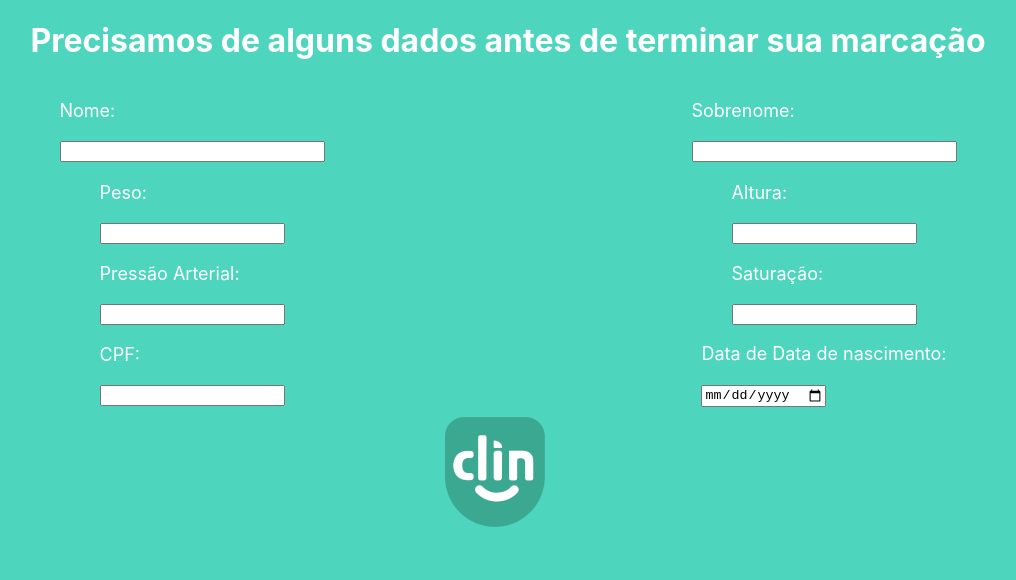
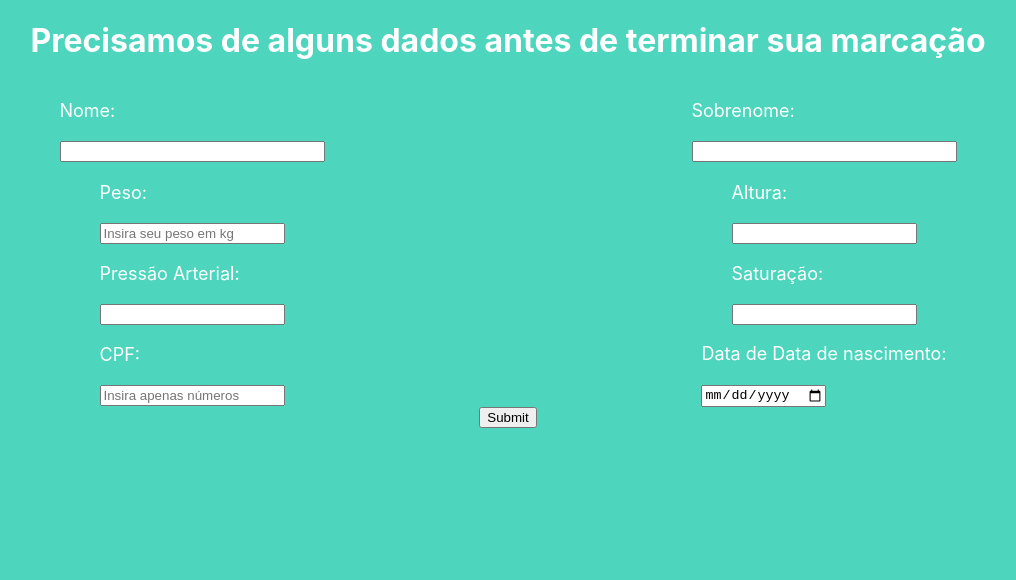
Before and after one commit to joaolopeslima/Projeto-clin-joao, a plain HTML site: page projetoClinJoao-Cadastro.html in a window 1280 px wide. Shown: the whole page, without its empty margins (132-1148 px from the left). Drawn offline with Linux system fonts and the light colour scheme.

Commit message:
alterações no style

```diff
--- a/Style.css
+++ b/Style.css
@@ -19,7 +19,7 @@ div.Clin
 div.Escolha
 {
     font-family: -apple-system, BlinkMacSystemFont, 'Segoe UI', Roboto, Oxygen, Ubuntu, Cantarell, 'Open Sans', 'Helvetica Neue', sans-serif;
-    color: #f0f0f0;
+    color: #ffffff;
     font-size: 5px;
     text-align: center;
     margin-top: 8px;
@@ -161,9 +161,13 @@ div.titulo-horarios
       font-size: large;
   }
 
-  .Nome\: { grid-area: Nome\:; }
+  .Nome\: {
+            grid-area: Nome\:;
 
-  .Sobrenome\: { grid-area: Sobrenome\:; }
+
+          }
+
+  .Sobrenome\: { grid-area: Sobrenome\:;}
 
   .Peso\: { grid-area: Peso\:; }
 
@@ -177,9 +181,27 @@ div.titulo-horarios
 
   .Data-de-nascimento\: { grid-area: Data-de-nascimento\:; }
 
-  div.Logo-Clin {
-    margin: auto;
-    width: 10%;
-    height: 150px;
-    padding: 10px;
-  }
+  input[type=number]::-webkit-inner-spin-button,
+    input[type=number]::-webkit-outer-spin-button {
+        -webkit-appearance: none;
+        margin: 0;
+    }
+
+    .container2 {  display: grid;
+        grid-template-columns: 1fr;
+        grid-template-rows: 1fr 1fr;
+        gap: 4% 0px;
+        grid-auto-flow: row;
+        justify-content: center;
+        align-content: center;
+        justify-items: center;
+        align-items: center;
+        grid-template-areas:
+          "submitDados"
+          "logoClin";
+      }
+
+      .submitDados
+        {
+          grid-area: submitDados;
+        }
--- a/projetoClinJoao-Cadastro.html
+++ b/projetoClinJoao-Cadastro.html
@@ -23,7 +23,7 @@
         </div>
         <div class="Peso\:">
             <p>Peso:</p>
-            <input type="number" name="inputPeso" size="30" required>
+            <input type="number" name="inputPeso" placeholder="Insira seu peso em kg" size="30" required>
         </div>
         <div class="Altura\:">
             <p>Altura:</p>
@@ -39,18 +39,20 @@
         </div>
         <div class="CPF\:">
             <p>CPF:</p>
-            <input type="number" name="inputCPF" size="30" required>
+            <input type="number" name="inputCPF" placeholder="Insira apenas números" size="30" required>
         </div>
         <div class="Data-de-nascimento\:">
             <p>Data de Data de nascimento:</p>
             <input type="date" name="inputNascimento" size="30" required>
         </div>
       </div>
-      <footer>
-        <div class="Logo-Clin">
-        <img src="imagens/logoClinredmensionada.png">
+      <div class="container2">
+        <div class="submitDados">
+            <input type="submit">
         </div>
-      </footer>
+      </div>
+
+
 </div>
 </body>
 </html>
```
